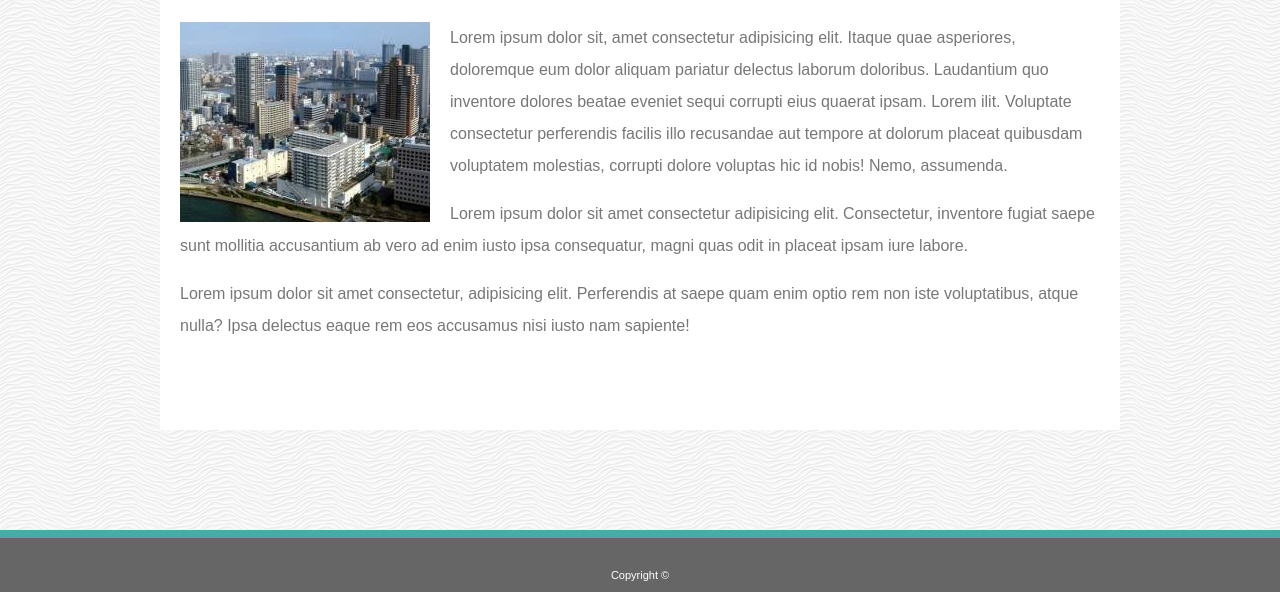
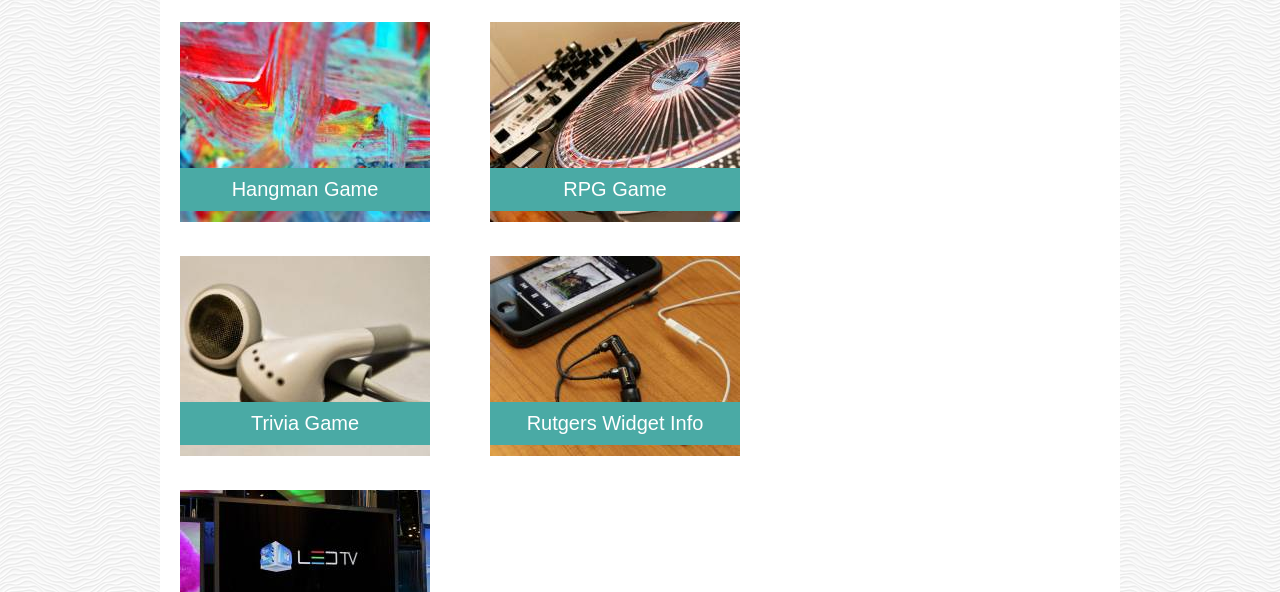
Before and after one commit to payton-burr/Basic-Portfolio, a plain HTML site: page portfolio.html in a window 1280 px wide. Shown: the part 208-800 px from the top of the page. Drawn offline with Linux system fonts and the light colour scheme.

Commit message:
Portfolio styled

```diff
--- a/assets/css/style.css
+++ b/assets/css/style.css
@@ -120,3 +120,23 @@ footer {
     padding: 6px 20px;
     font-size: 12px;
 }
+
+/* Portfolio Page */
+
+.wrap {
+    float: left;
+    position: relative;
+    margin-right: 60px;
+    margin-bottom: 30px;
+}
+
+.wrap-center {
+    position: absolute;
+    width: 100%;
+    text-align: center;
+    font-size: 20px;
+    bottom: 15px;
+    background-color: #4aaaa5;
+    color: #fff;
+    padding: 10px;
+}
--- a/portfolio.html
+++ b/portfolio.html
@@ -1,5 +1,6 @@
 <!DOCTYPE html>
 <html lang="en">
+
 <head>
     <title>Portfolio</title>
     <link rel="stylesheet" href="assets/css/style.css">
@@ -27,14 +28,35 @@
             <hr>
         </header>
 
-        <main>
-            <img src="assets/images/profile.jpg" alt="Picture of a city">
-            <p>Lorem ipsum dolor sit, amet consectetur adipisicing elit. Itaque quae asperiores, doloremque eum dolor aliquam pariatur delectus laborum doloribus. Laudantium quo inventore dolores beatae eveniet sequi corrupti eius quaerat ipsam.
-            Lorem ilit. Voluptate consectetur perferendis facilis illo recusandae aut tempore at dolorum placeat quibusdam voluptatem molestias, corrupti dolore voluptas hic id nobis! Nemo, assumenda.</p>
+        <!-- Images -->
 
-            <p>Lorem ipsum dolor sit amet consectetur adipisicing elit. Consectetur, inventore fugiat saepe sunt mollitia accusantium ab vero ad enim iusto ipsa consequatur, magni quas odit in placeat ipsam iure labore.</p>
-            <p>Lorem ipsum dolor sit amet consectetur, adipisicing elit. Perferendis at saepe quam enim optio rem non iste voluptatibus, atque nulla? Ipsa delectus eaque rem eos accusamus nisi iusto nam sapiente!</p>
-        </main>
+        <div class="wrap">
+            <img src="assets/images/hangman.jpg" alt="Hangman Game">
+            <div class="wrap-center">Hangman Game</div>
+        </div>
+
+        <div class="wrap">
+            <img src="assets/images/rpg.jpg" alt="RPG Game">
+            <div class="wrap-center">RPG Game</div>
+        </div>
+
+        <div class="wrap">
+            <img src="assets/images/trivia.jpg" alt="Trivia Game">
+            <div class="wrap-center">Trivia Game</div>
+        </div>
+
+        <div class="wrap">
+            <img src="assets/images/widget.jpg" alt="Rutgers Widget Info">
+            <div class="wrap-center">Rutgers Widget Info</div>
+        </div>
+
+        <div class="wrap">
+            <img src="assets/images/rps.jpg" alt="Rock Paper Scissors">
+            <div class="wrap-center">Rock Paper Scissors</div>
+        </div>
+
+        <!--  -->
+
     </div>
 
     <footer>
@@ -42,4 +64,5 @@
     </footer>
 
 </body>
+
 </html>
```
Also changed, not shown: assets/images/hangman.jpg (added), assets/images/rpg.jpg (added), assets/images/rps.jpg (added), assets/images/trivia.jpg (added), assets/images/widget.jpg (added), 3 other files. Lines whose indentation alone changed are shown as unchanged.
